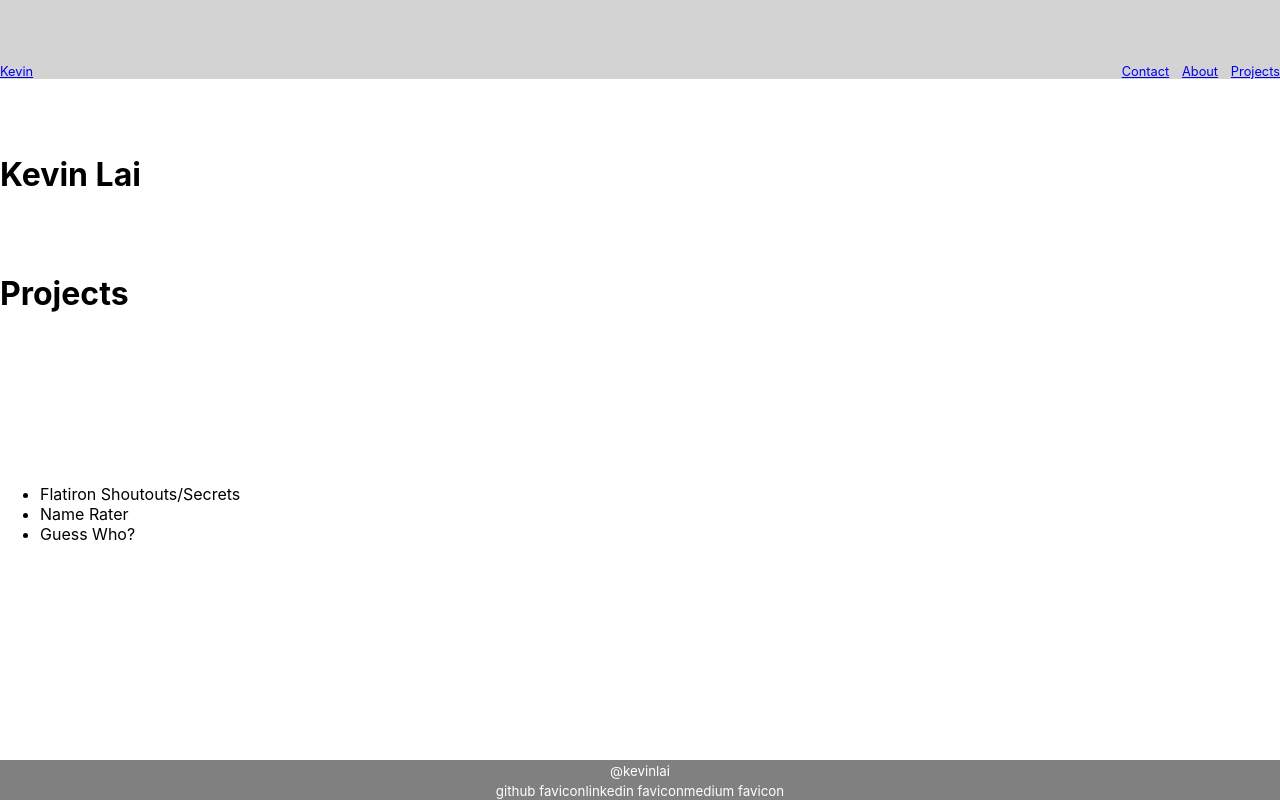
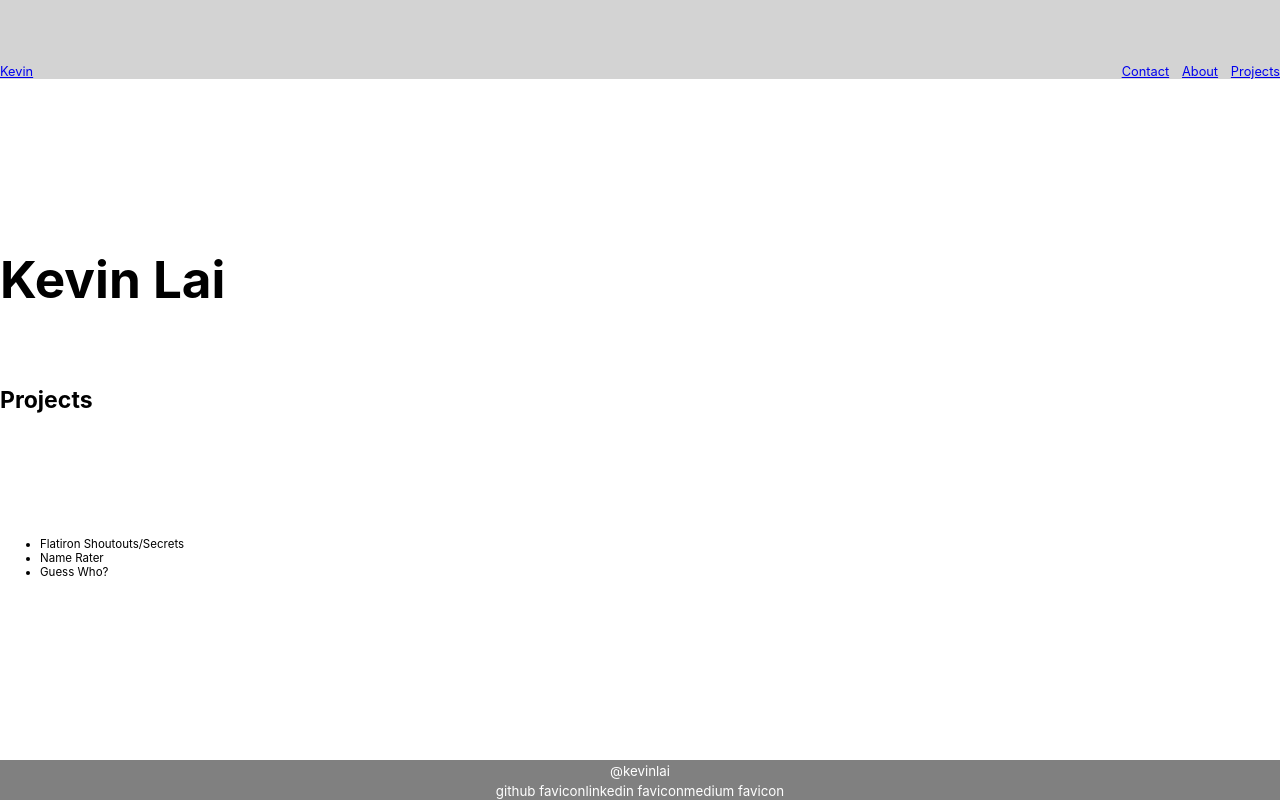
Before and after one commit to KevinLai76/website, a React (Create React App) app: page / in a window 1280 px wide. Built offline with nearby package versions, Linux system fonts and the light colour scheme.

Commit message:
projects format

```diff
--- a/src/index.css
+++ b/src/index.css
@@ -92,11 +92,13 @@ code {
 .bio-section {
   /* float: right; */
   padding-top: 8.33em;
+  font-size: 2vw;
   /* box-shadow: .5px .5px lightgrey; */
 }
 
 .project-section {
   padding-top: 2.33em;
+  font-size: .9vw;
   float: left;
   /* box-shadow: .5px .5px lightgrey; */
 
```
